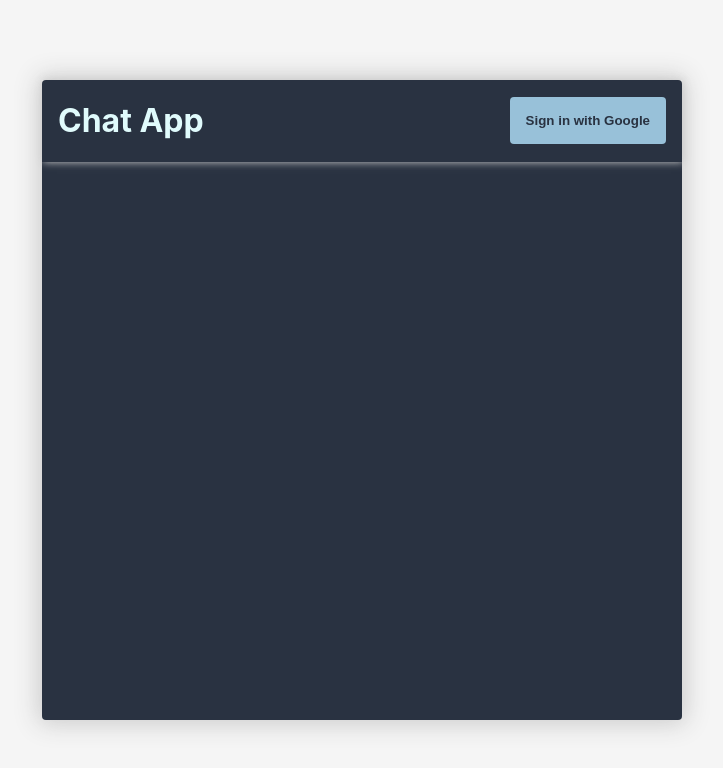
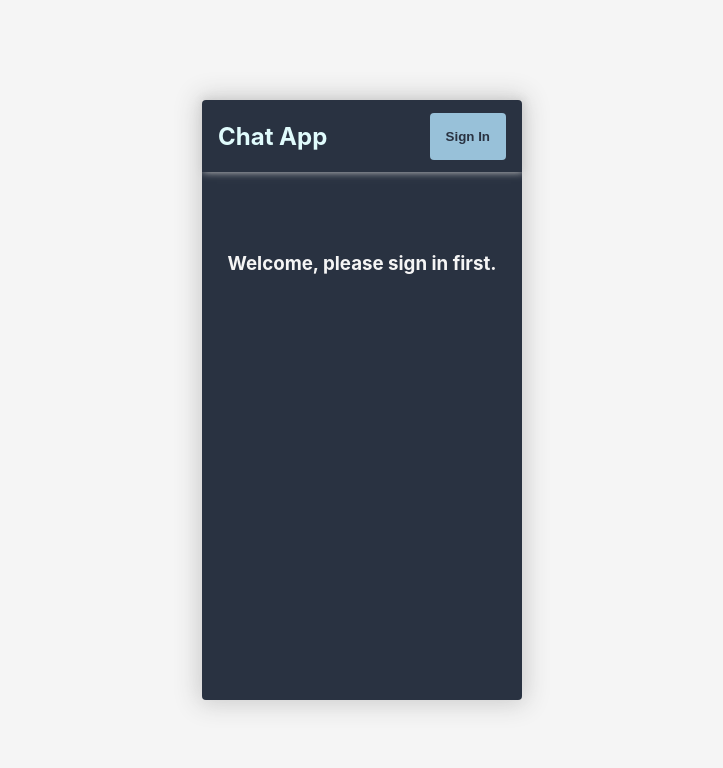
Before and after one commit to ilham-nasution/chat-app, a React (Create React App) app: page / in a window 1280 px wide. Shown: the top 768 px of the page, without its empty margins (278-1001 px from the left). Built offline with nearby package versions, Linux system fonts and the light colour scheme; no server answers; the HTML template or start-up script is replaced by a standard one.

Commit message:
fix some ui

```diff
--- a/src/App.css
+++ b/src/App.css
@@ -9,11 +9,15 @@
   background-color: #293241;
   border-radius: 4px;
   box-shadow: 0px 0px 24px 4px rgba(204, 204, 204, 1);
-  width: 50%;
-  height: 80%;
-  display: flex;
-  flex-direction: column;
-  justify-content: space-between;
+  max-width: 500px;
+  min-width: 320px;
+  height: 600px;
+}
+
+.content h3 {
+  color: whitesmoke;
+  text-align: center;
+  margin-top: 80px;
 }
 
 header {
@@ -24,6 +28,11 @@ header {
   font-weight: 700;
   padding: 0px 16px;
   box-shadow: 1px 0px 8px 0px rgba(204, 204, 204, 1);
+  height: 12%;
+}
+
+section {
+  height: 88%;
 }
 
 .button-auth {
@@ -38,21 +47,43 @@ header {
 
 main {
   padding: 0 16px;
+  height: 85%;
+  overflow-y: auto;
+  scroll-behavior: smooth;
+}
+
+main::-webkit-scrollbar {
+  display: none;
 }
 
 .message {
   display: flex;
   margin: 16px 0px;
   color: #e0fbfc;
+  word-break: break-all;
+  align-items: flex-start;
+}
+
+.message p {
+  margin: 0;
+  border: 1px outset #e0fbfc;
+  border-radius: 8px;
+  padding: 8px;
+  font-size: 14px;
 }
 
 .sent {
+  text-align: justify;
   justify-content: flex-end;
 }
 
 .sent img {
   order: 2;
   margin-left: 8px;
+}
+
+.received img {
+  margin-right: 8px;
 }
 
 .message img {
@@ -77,7 +108,7 @@ main {
 
 .button-send {
   border: none;
-  padding: 16px 40px;
+  padding: 16px 24px;
   background-color: #ee6c4d;
   color: #e0fbfc;
   border-radius: 0 4px 4px 0;
@@ -87,7 +118,7 @@ main {
 
 .button-send-disabled {
   border: none;
-  padding: 16px 40px;
+  padding: 16px 24px;
   background-color: #ee6d4db0;
   color: #e0fbfc80;
   border-radius: 0 4px 4px 0;
--- a/src/App.js
+++ b/src/App.js
@@ -22,13 +22,16 @@ function App() {
     <div className="container">
       <div className="content">
         <header>
-          <h1>Chat App</h1>
+          <h2>Chat App</h2>
           {user ? <SignOut auth={auth} /> : <SignIn auth={auth} />}
         </header>
-        {user && (
+
+        {user ? (
           <section>
             <ChatRoom firestore={firestore} auth={auth} />
           </section>
+        ) : (
+          <h3>Welcome, please sign in first.</h3>
         )}
       </div>
     </div>
--- a/src/components/ChatMessage.jsx
+++ b/src/components/ChatMessage.jsx
@@ -9,7 +9,8 @@ export default function ChatMessage({ message, auth }) {
       <div className={`message ${messageClass}`}>
         <img
           src={
-            photoURL || "https://api.adorable.io/avatars/23/abott@adorable.png"
+            photoURL ||
+            "https://icon-library.com/images/profile-png-icon/profile-png-icon-2.jpg"
           }
           alt="profile"
         />
--- a/src/components/ChatRoom.jsx
+++ b/src/components/ChatRoom.jsx
@@ -1,12 +1,13 @@
-import React, { useState } from "react";
+import React, { useState, useRef } from "react";
 import ChatMessage from "./ChatMessage";
 import firebase from "firebase/app";
 
 import { useCollectionData } from "react-firebase-hooks/firestore";
 
 export default function ChatRoom({ firestore, auth }) {
+  const space = useRef();
   const messagesRef = firestore.collection("messages");
-  const query = messagesRef.orderBy("createdAt").limit(10);
+  const query = messagesRef.orderBy("createdAt");
   const [messages] = useCollectionData(query, { idField: "id" });
   const [formValue, setFormValue] = useState("");
 
@@ -20,6 +21,7 @@ export default function ChatRoom({ firestore, auth }) {
       photoURL,
     });
     setFormValue("");
+    space.current.scrollIntoView({ behavior: "smooth" });
   };
 
   return (
@@ -29,6 +31,7 @@ export default function ChatRoom({ firestore, auth }) {
           messages.map((message) => (
             <ChatMessage key={message.id} message={message} auth={auth} />
           ))}
+        <span ref={space}></span>
       </main>
 
       <form className="form-send" onSubmit={sendMessage}>
--- a/src/components/SignIn.jsx
+++ b/src/components/SignIn.jsx
@@ -9,7 +9,7 @@ export default function SignIn({ auth }) {
 
   return (
     <button className="button-auth" onClick={signInWithGoogle}>
-      Sign in with Google
+      Sign In
     </button>
   );
 }
```
